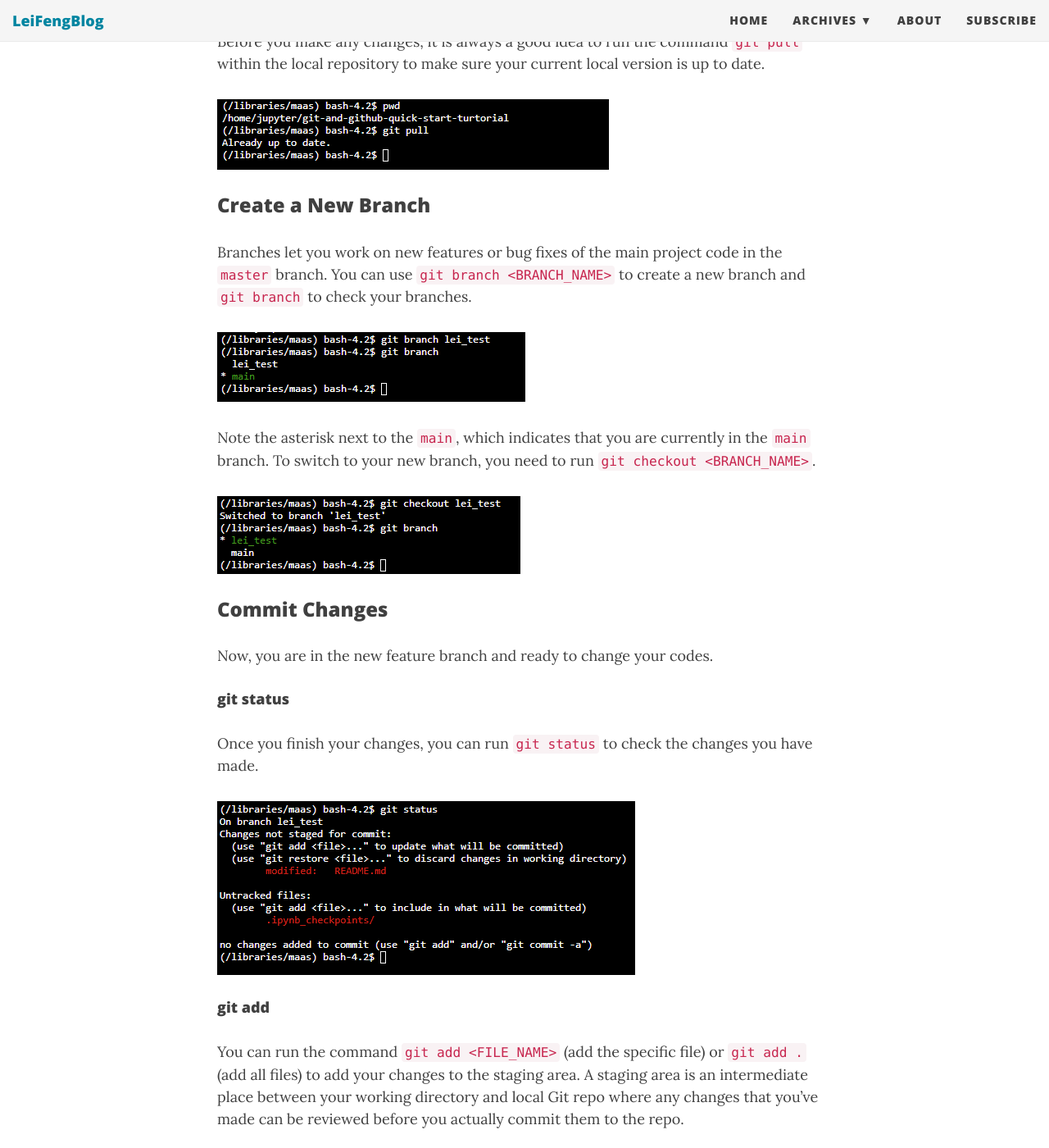
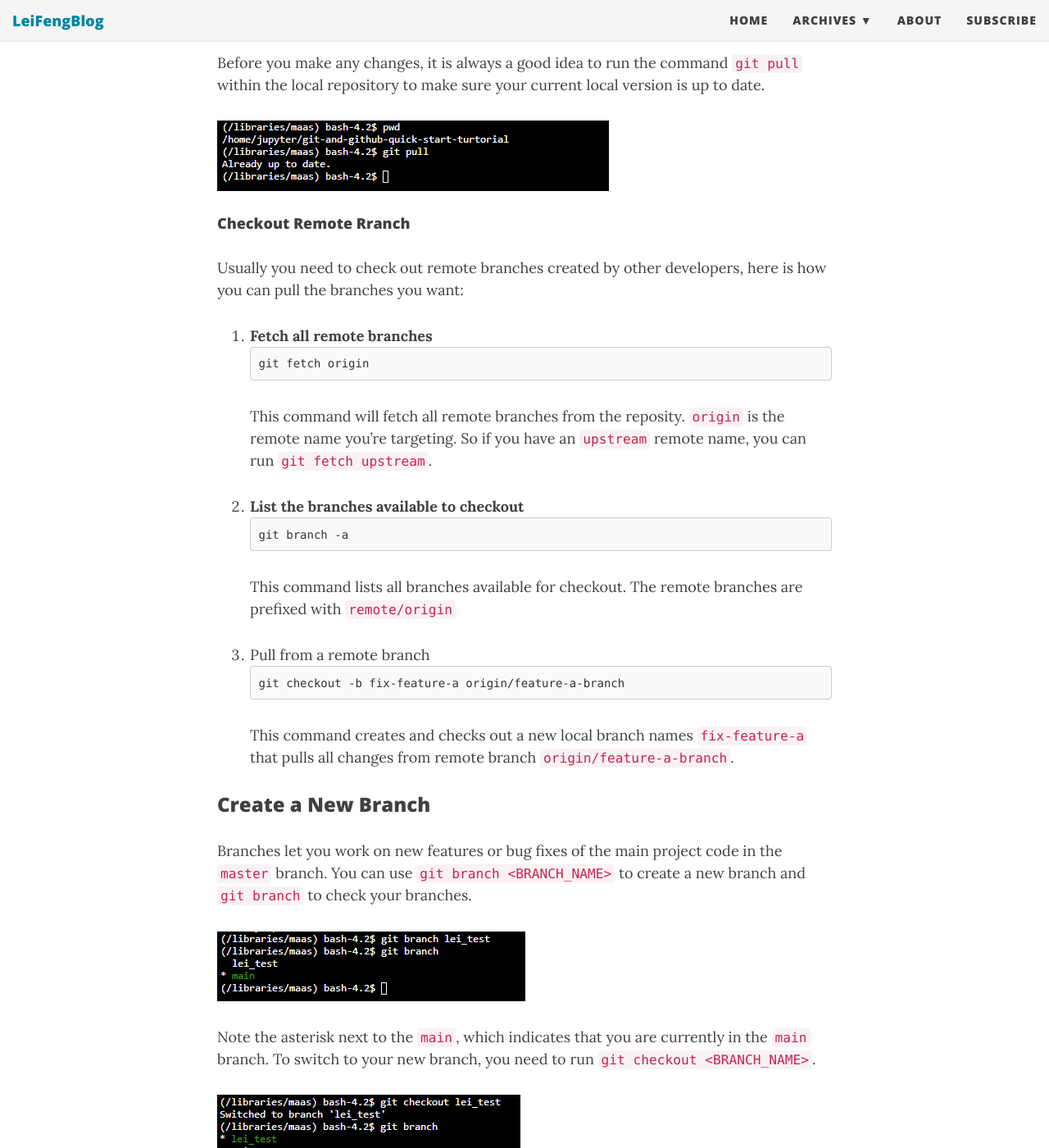
Before and after one commit to stonefl/stonefl.github.io, a Jekyll site: the page built from _posts/2023-09-06-git-and-github-for-collaboration-a-step-by-step-tutorial.md, in a window 1280 px wide and 1400 px high, scrolled down 9999 px. Shown: the whole window at 82% size. Built offline with Jekyll 4.4.1, drawn with Linux system fonts in a browser that asks for light colours; nearby versions of some CDN libraries; comment, search, counter and statistics services are not loaded; some of the changed text lies outside the part shown.

Commit message:
Update 2023-09-06-git-and-github-for-collaboration-a-step-by-step-tutorial.md

````diff
--- a/_posts/2023-09-06-git-and-github-for-collaboration-a-step-by-step-tutorial.md
+++ b/_posts/2023-09-06-git-and-github-for-collaboration-a-step-by-step-tutorial.md
@@ -216,6 +216,26 @@ Before you make any changes, it is always a good idea to run the command `git pu
 
 ![delete local branch]({{site.baseurl}}/img/post/github06.png)
 
+#### Checkout Remote Rranch
+Usually you need to check out remote branches created by other developers, here is how you can pull the branches you want:
+1. **Fetch all remote branches**
+```
+git fetch origin
+```
+This command will fetch all remote branches from the reposity. `origin` is the remote name you're targeting. So if you have an `upstream` remote name, you can run `git fetch upstream`.
+
+2. **List the branches available to checkout**
+```
+git branch -a
+```
+This command lists all branches available for checkout. The remote branches are prefixed with `remote/origin`
+
+3. Pull from a remote branch
+```
+git checkout -b fix-feature-a origin/feature-a-branch
+```
+This command creates and checks out a new local branch names `fix-feature-a` that pulls all changes from remote branch `origin/feature-a-branch`.
+
 ### Create a New Branch
 
 Branches let you work on new features or bug fixes of the main project code in the `master` branch. You can use `git branch <BRANCH_NAME>` to create a new branch and `git branch` to check your branches.
````
